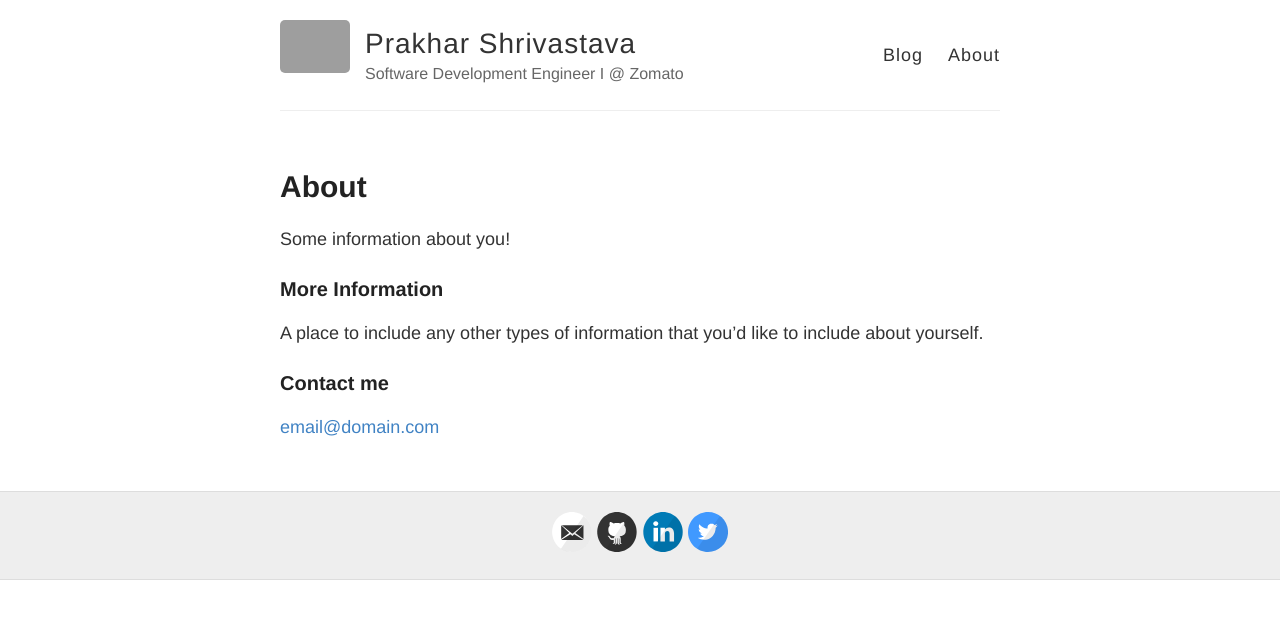
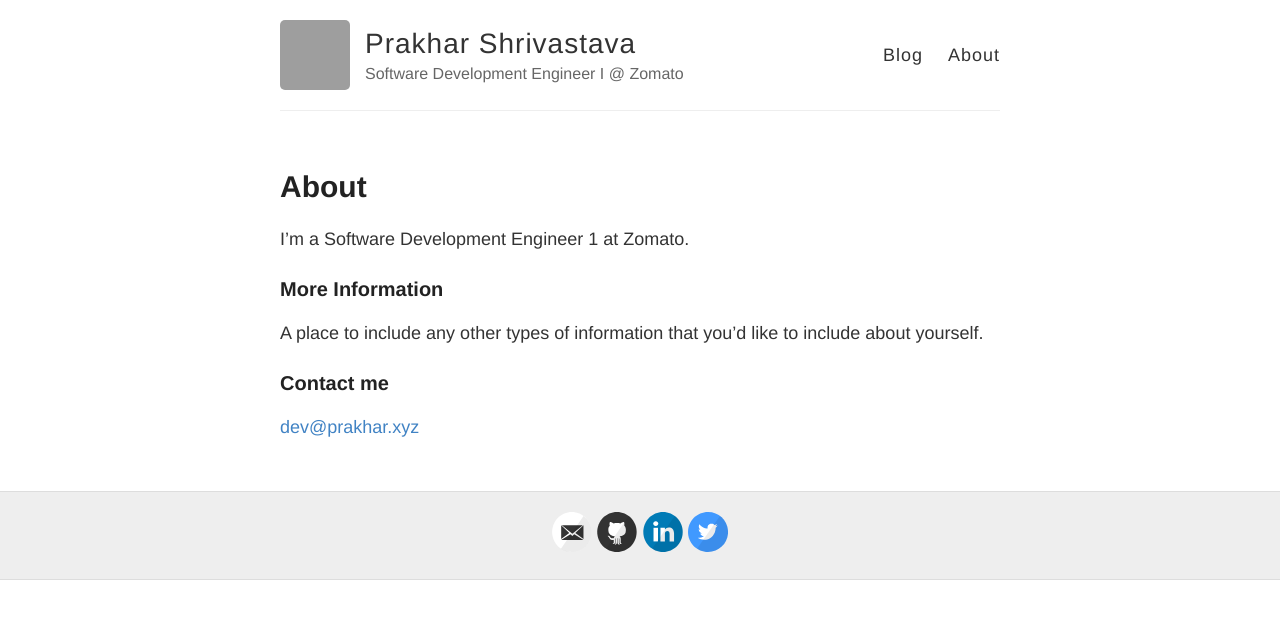
Before and after one commit to dev-prakhar/prakhar.github.io, a Jekyll site: the page built from about.md, in a window 1280 px wide. Shown: the top 619 px of the page. Built offline with Jekyll 4.4.1, drawn with Linux system fonts in a browser that asks for light colours; grey boxes are pictures that could not be loaded.

Commit message:
Added Details

```diff
--- a/_config.yml
+++ b/_config.yml
@@ -9,7 +9,7 @@ name: Prakhar Shrivastava
 description: Software Development Engineer I @ Zomato
 
 # URL of your avatar or profile pic (you could use your GitHub profile pic)
-avatar: https://raw.githubusercontent.com/barryclark/jekyll-now/master/images/jekyll-logo.png
+avatar: https://avatars2.githubusercontent.com/u/41886817?v=4
 
 #
 # Flags below are optional
--- a/about.md
+++ b/about.md
@@ -4,7 +4,7 @@ title: About
 permalink: /about/
 ---
 
-Some information about you!
+I'm a Software Development Engineer 1 at Zomato.
 
 ### More Information
 
@@ -12,4 +12,4 @@ A place to include any other types of information that you'd like to include abo
 
 ### Contact me
 
-[email@domain.com](mailto:email@domain.com)
+[dev@prakhar.xyz](mailto:dev@prakhar.xyz)
```
Also changed, not shown: _posts/2014-3-3-Hello-World.md (line endings or trailing spaces).
